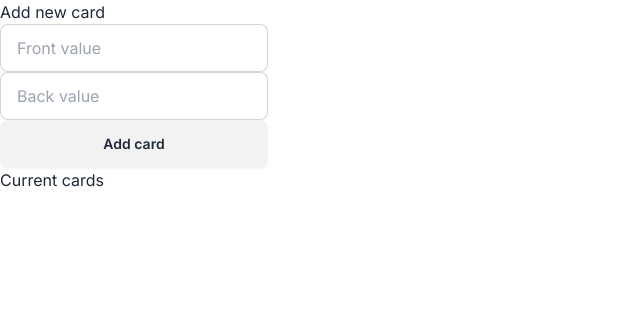
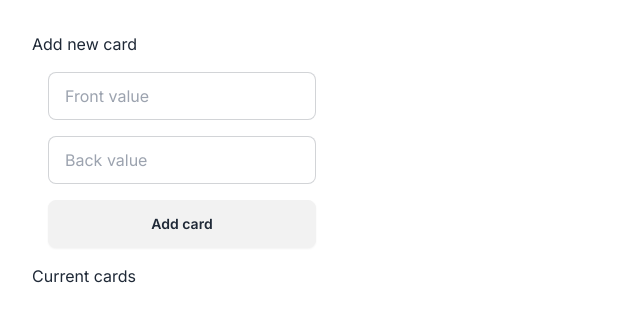
Before and after one commit to rnjohn/anki-flash, a Next.js app: page / in a window 1280 px wide. Shown: the top 322 px of the page, without its empty margins (0-640 px from the left). Built offline with nearby package versions, Linux system fonts and the light colour scheme.

Commit message:
add keys to item list

```diff
--- a/app/page.tsx
+++ b/app/page.tsx
@@ -19,7 +19,7 @@ function Card({ front, back } : { front: string, back: string }) {
 
   return (
     <div className="card card-bordered w-fit p-8" onClick={handleClick}>
-      <h1>{value}</h1>
+      <h1 className='select-none'>{value}</h1>
     </div>
   )
 }
@@ -44,19 +44,19 @@ export default function Home() {
   }
 
   return (
-    <main className="flex flex-col">
+    <main className="flex flex-col p-8">
       <div>
         <h1>Add new card</h1>
-        <form className='flex flex-col w-min'>
+        <form className='flex flex-col w-min p-4 space-y-4'>
           <input className='input input-bordered' type='text' placeholder='Front value' onChange={handleFrontChange} value={frontValue}></input>
           <input className='input input-bordered' type='text' placeholder='Back value' onChange={handleBackChange} value={backValue}></input>
           <button className='btn' type='button' onClick={handleButton}>Add card</button>
         </form>
       </div>
-      <h1>Current cards</h1>
-      <div className='flex'>
-        {flashcards.map(flashcard => (
-          <Card front={flashcard.front} back={flashcard.back}></Card>
+      <h1 className="pb-4">Current cards</h1>
+      <div className='flex space-x-4'>
+        {flashcards.map((flashcard, index) => (
+          <Card key={index} front={flashcard.front} back={flashcard.back}></Card>
         ))}
       </div>
     </main>
```
